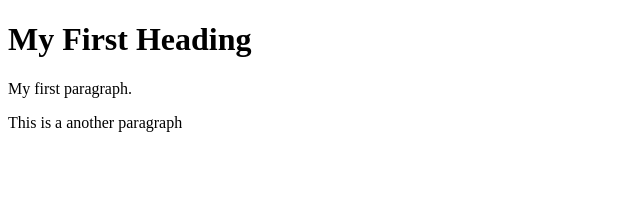
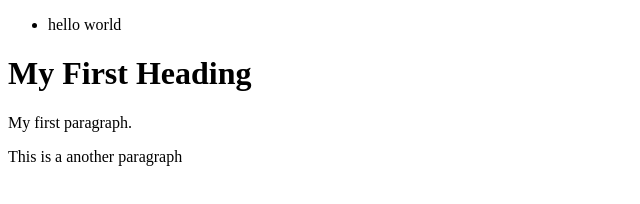
Before and after one commit to akash-ramesh3693/learning-github, a plain HTML site: page index.html in a window 1280 px wide. Shown: the whole page, without its empty margins (0-640 px from the left). Drawn offline with Linux system fonts and the light colour scheme.

Commit message:
new list added in index.html

```diff
--- a/index.html
+++ b/index.html
@@ -4,7 +4,7 @@
 <title>Page Title</title>
 </head>
 <body>
-
+  <ul><li>hello world</li></ul>
   <h1>My First Heading</h1>
   <p>My first paragraph.</p>
   <p>This is a another paragraph</p>
```
